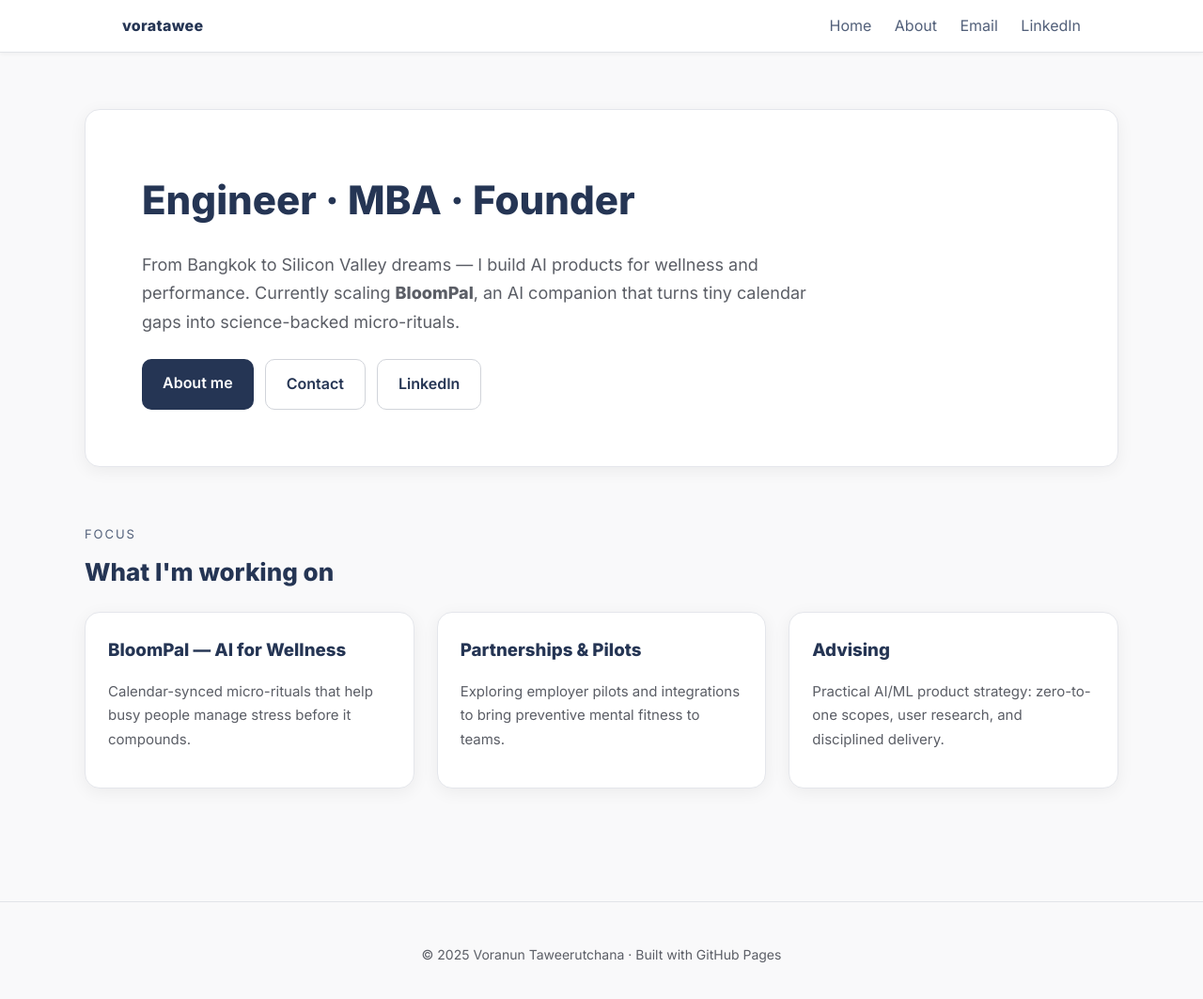
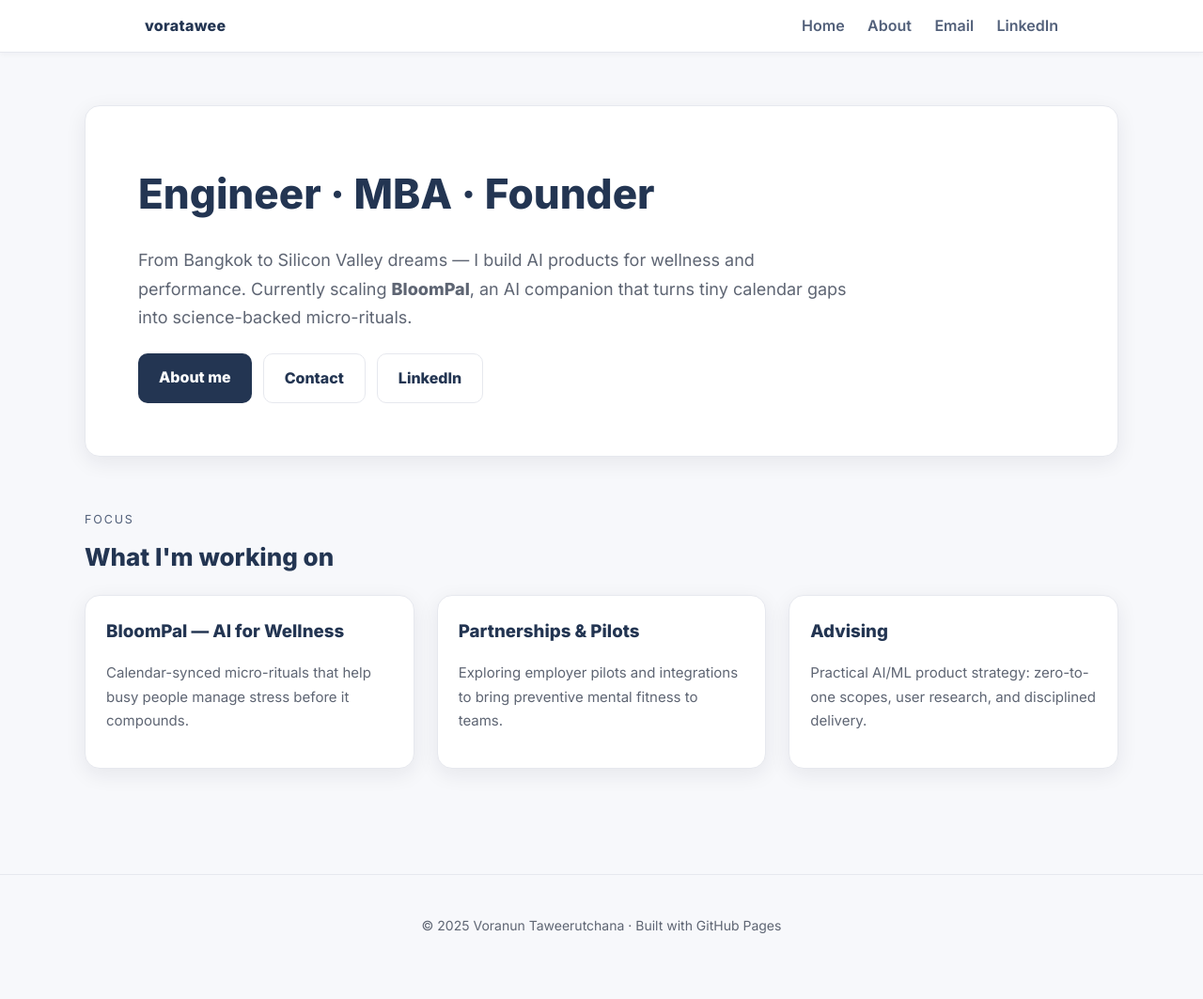
Before and after one commit to voratawee/voratawee.github.io, a Jekyll site: the page built from index.md, in a window 1280 px wide and 1072 px high. Shown: the top 1063 px of the window at 94% size. Built offline with Jekyll 4.4.1, drawn with Linux system fonts in a browser that asks for light colours.

Commit message:
Update site.css

```diff
--- a/assets/css/site.css
+++ b/assets/css/site.css
@@ -1,164 +1,91 @@
-/* Professional light theme — clean, calm, confident */
+/* Professional light theme with navy accents and consistent spacing */
 
-:root {
-  --bg: #f9f9fa;
-  --panel: #ffffff;
-  --muted: #5b5e66;
-  --text: #1a1b1e;
-  --accent: #253554;     /* navy */
-  --accent-2: #52607a;   /* slate blue */
+:root{
+  /* Core palette */
+  --bg: #f7f8fb;          /* page background */
+  --panel: #ffffff;       /* card/panel background */
+  --ink: #1b2230;         /* primary text (very dark navy) */
+  --muted: #5e6573;       /* secondary text */
+  --navy: #233552;        /* brand navy (headers/buttons) */
+  --slate: #52607a;       /* secondary accent */
+  --line: #e6e8ee;        /* borders/dividers */
   --radius: 16px;
-  --shadow: 0 4px 18px rgba(0,0,0,.06);
+  --shadow: 0 6px 22px rgba(20,30,50,.08);
 }
 
-* { box-sizing: border-box; }
-
-html, body {
-  margin: 0;
-  padding: 0;
-  background: var(--bg);
-  color: var(--text);
-  font-family: "Inter", system-ui, -apple-system, "Segoe UI", Roboto, Arial, sans-serif;
-  line-height: 1.7;
+*{box-sizing:border-box}
+html,body{
+  margin:0; padding:0; background:var(--bg); color:var(--ink);
+  font-family:Inter, system-ui, -apple-system, "Segoe UI", Roboto, Arial, sans-serif;
+  line-height:1.7;
 }
 
-/* === Global spacing === */
-.wrap {
-  max-width: 1100px;
-  margin: 0 auto;
-  padding: 0 40px;   /* wider left/right space */
+/* Global content width + side margins */
+.wrap{ max-width:1100px; margin:0 auto; padding:0 64px; }
+
+/* Links */
+a{ color:var(--navy); text-decoration:none }
+a:hover{ text-decoration:underline }
+
+/* Header */
+.site-header{
+  position:sticky; top:0; z-index:10; background:#fff;
+  border-bottom:1px solid var(--line); box-shadow:0 2px 6px rgba(20,30,50,.04);
 }
+.site-header .wrap{ display:flex; align-items:center; justify-content:space-between; padding:14px 64px; }
+.brand{ font-weight:800; letter-spacing:.3px; color:var(--navy) }
+.nav a{ margin-left:20px; color:var(--slate); font-weight:600 }
 
-a {
-  color: var(--accent);
-  text-decoration: none;
+/* Layout spacing */
+.content{ padding:56px 0 }
+
+/* Hero */
+.hero{
+  background:var(--panel); border:1px solid var(--line);
+  border-radius:var(--radius); box-shadow:var(--shadow);
+  padding:56px; margin:0 0 40px;
 }
-a:hover {
-  text-decoration: underline;
+.hero h1{ font-size:44px; margin:0 0 12px; color:var(--navy) }
+.hero p{ font-size:18px; color:var(--muted); max-width:760px }
+.cta{ margin-top:22px; display:flex; gap:12px; flex-wrap:wrap }
+.btn{
+  display:inline-block; padding:12px 22px; border-radius:10px; font-weight:700;
+  border:1px solid var(--line); background:#fff; color:var(--navy)
 }
+.btn.primary{ background:var(--navy); color:#fff; border:none }
+.btn.primary:hover{ opacity:.92 }
 
-/* === Header === */
-.site-header {
-  position: sticky;
-  top: 0;
-  z-index: 10;
-  background: #fff;
-  border-bottom: 1px solid #e2e4e8;
-  box-shadow: 0 2px 4px rgba(0,0,0,.04);
+/* Sections */
+.section{ margin:56px 0 }
+.kicker{ letter-spacing:.15em; text-transform:uppercase; color:var(--slate); font-size:12.5px; margin-bottom:8px }
+.section h2{ margin:0 0 18px; color:var(--navy); font-size:26px }
+
+/* Optional dark-navy section for contrast */
+.section.alt{
+  background:linear-gradient(180deg, #1f2d46 0%, #1b2840 100%);
+  border:1px solid rgba(255,255,255,.08);
+  border-radius:var(--radius);
+  padding:34px;
+  color:#eaf0ff;
 }
-.site-header .wrap {
-  display: flex;
-  align-items: center;
-  justify-content: space-between;
-  padding: 14px 40px;
+.section.alt h2{ color:#ffffff }
+.section.alt .card{ background:rgba(255,255,255,.06); border-color:rgba(255,255,255,.18) }
+.section.alt .card p{ color:#d6def3 }
+
+/* Grid + Cards */
+.grid{ display:grid; gap:24px }
+@media (min-width: 860px){ .grid{ grid-template-columns:repeat(3,1fr) } }
+
+.card{
+  background:var(--panel); border:1px solid var(--line);
+  border-radius:var(--radius); padding:22px; box-shadow:var(--shadow);
+  transition:transform .2s ease, box-shadow .2s ease;
 }
-.brand {
-  font-weight: 800;
-  letter-spacing: .3px;
-  color: var(--accent);
+.card:hover{ transform:translateY(-3px); box-shadow:0 10px 28px rgba(20,30,50,.12) }
+.card h3{ margin:0 0 6px; color:var(--navy) }
+.card p{ color:var(--muted); font-size:15px }
+
+/* Footer */
+.site-footer{
+  border-top:1px solid var(--line); padding:28px 0; color:var(--muted); text-align:center; font-size:14px;
 }
-.nav a {
-  margin-left: 20px;
-  color: var(--accent-2);
-  font-weight: 500;
-}
-
-/* === Hero === */
-.content { padding: 60px 0; }
-
-.hero {
-  background: var(--panel);
-  border: 1px solid #e4e6eb;
-  border-radius: var(--radius);
-  box-shadow: var(--shadow);
-  padding: 60px;
-  margin: 0 0 40px;
-}
-.hero h1 {
-  font-size: 42px;
-  margin: 0 0 16px;
-  color: var(--accent);
-}
-.hero p {
-  font-size: 18px;
-  color: var(--muted);
-  max-width: 720px;
-}
-.cta {
-  margin-top: 24px;
-  display: flex;
-  gap: 12px;
-  flex-wrap: wrap;
-}
-.btn {
-  display: inline-block;
-  padding: 12px 22px;
-  border-radius: 10px;
-  border: 1px solid #d1d4da;
-  background: #fff;
-  color: var(--accent);
-  font-weight: 600;
-}
-.btn.primary {
-  background: var(--accent);
-  color: #fff;
-  border: none;
-}
-.btn.primary:hover {
-  opacity: .9;
-}
-
-/* === Sections and Cards === */
-.section { margin: 60px 0; }
-.kicker {
-  letter-spacing: .15em;
-  text-transform: uppercase;
-  color: var(--accent-2);
-  font-size: 13px;
-  margin-bottom: 8px;
-}
-.section h2 {
-  font-size: 26px;
-  margin: 0 0 20px;
-  color: var(--accent);
-}
-
-.grid {
-  display: grid;
-  gap: 24px;
-}
-@media (min-width: 860px) {
-  .grid {
-    grid-template-columns: repeat(3, 1fr);
-  }
-}
-
-.card {
-  background: var(--panel);
-  border: 1px solid #e4e6eb;
-  border-radius: var(--radius);
-  padding: 24px;
-  box-shadow: var(--shadow);
-  transition: transform .2s ease, box-shadow .2s ease;
-}
-.card:hover {
-  transform: translateY(-3px);
-  box-shadow: 0 6px 20px rgba(0,0,0,.08);
-}
-.card h3 {
-  margin: 0 0 8px;
-  color: var(--accent);
-}
-.card p {
-  color: var(--muted);
-  font-size: 15px;
-}
-
-/* === Footer === */
-.site-footer {
-  border-top: 1px solid #e2e4e8;
-  padding: 30px 0;
-  color: var(--muted);
-  text-align: center;
-  font-size: 14px;
-}
```
